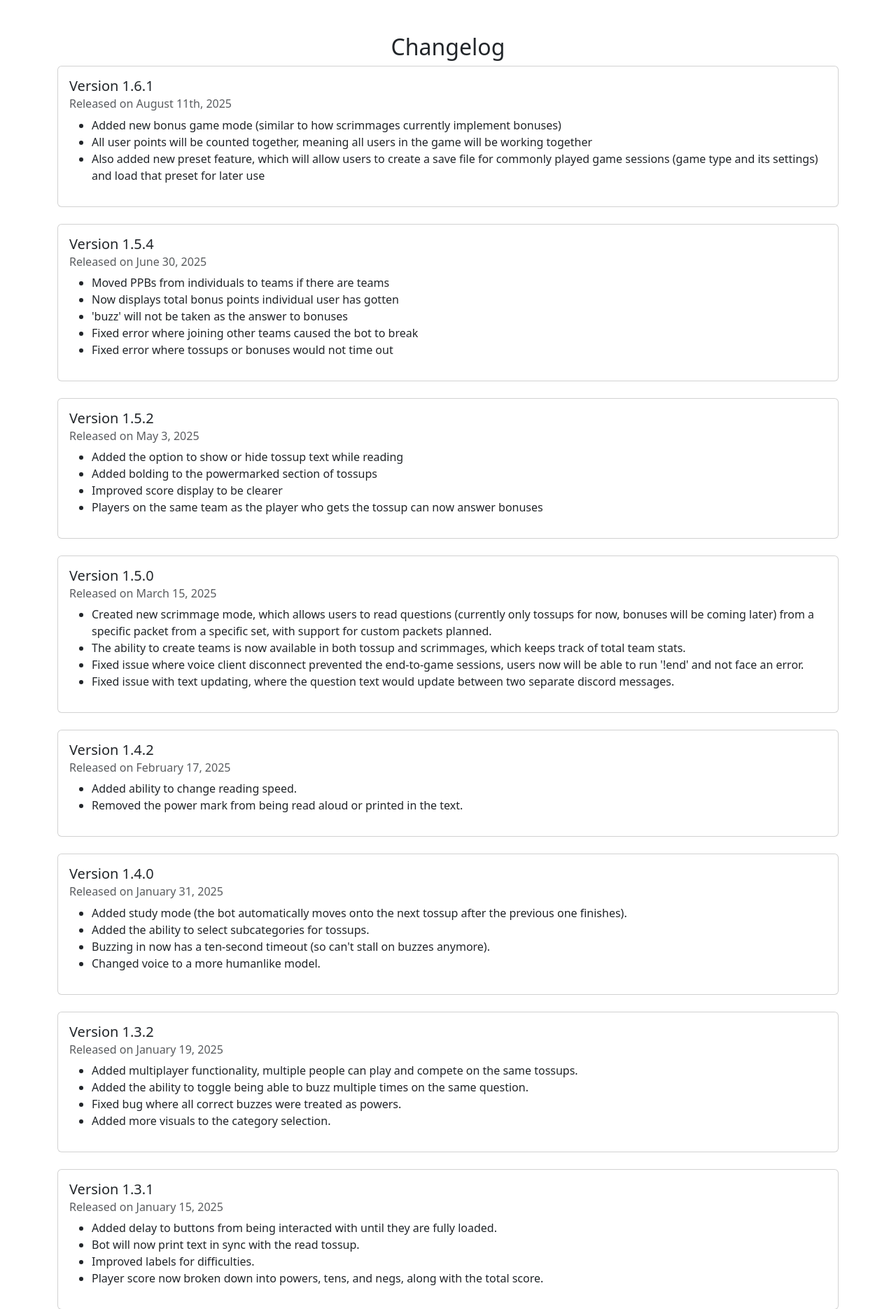
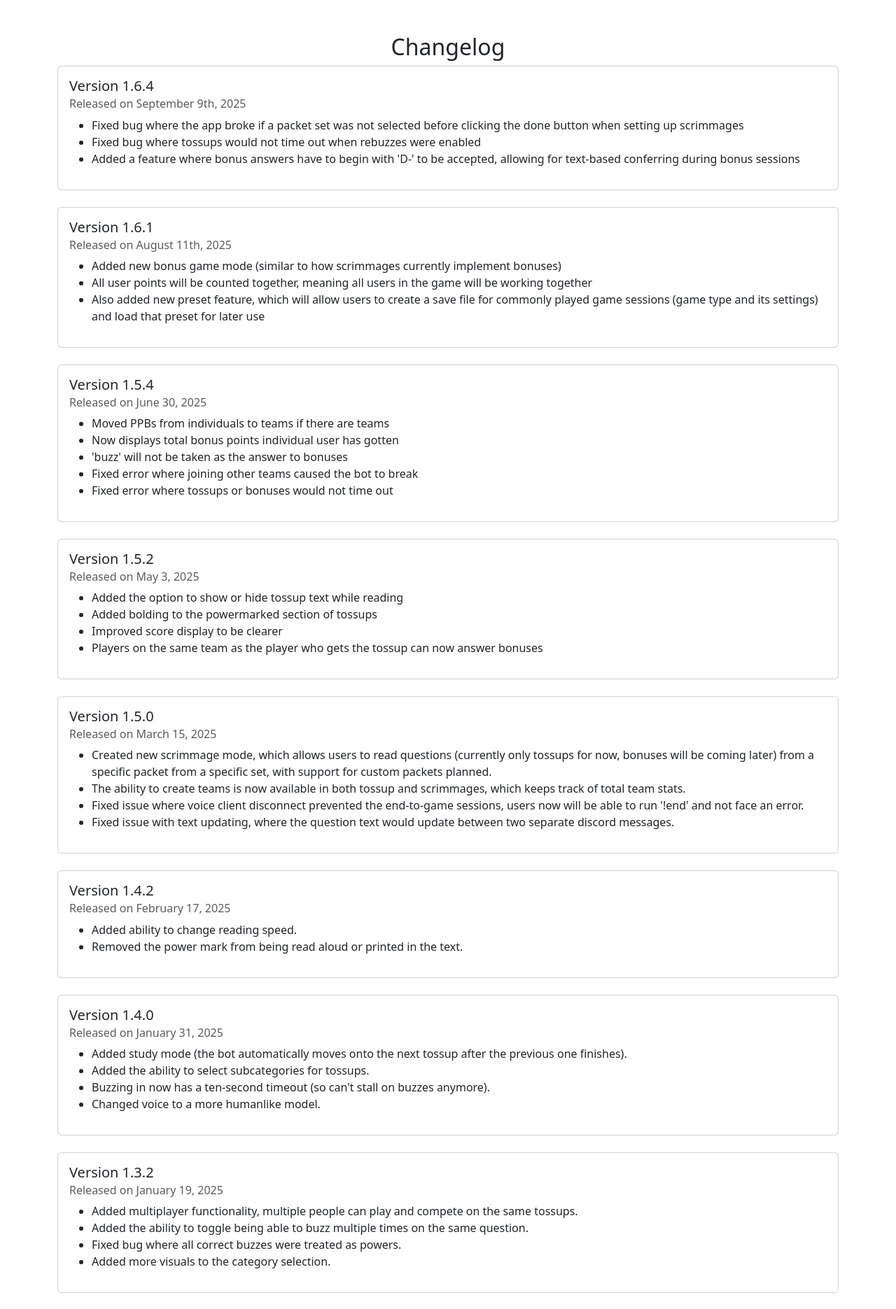
Before and after one commit to onetwothreefourfivesixe/QBVReader-Web, a Flask app: page /changelog in a window 1280 px wide. Shown: the part 56-1927 px from the top of the page at 70% size. Run offline with Flask 3, Linux system fonts and the light colour scheme.

Commit message:
added 1.64

```diff
--- a/templates/changelog.html
+++ b/templates/changelog.html
@@ -52,6 +52,20 @@
     <!-- Version Cards -->
     <div class="container mt-5">
         <h2 class="text-center">Changelog</h2>
+        <div class="card mb-4">
+            <div class="card-body">
+                <h5 class="card-title">Version 1.6.4</h5>
+                <h6 class="card-subtitle mb-2 text-muted">Released on September 9th, 2025</h6>
+                <ul>
+                    <li>Fixed bug where the app broke if a packet set was not selected before clicking the done button
+                        when setting up scrimmages</li>
+                    <li>Fixed bug where tossups would not time out when rebuzzes were enabled
+                    </li>
+                    <li>Added a feature where bonus answers have to begin with 'D-' to be accepted, allowing for
+                        text-based conferring during bonus sessions</li>
+                </ul>
+            </div>
+        </div>
         <div class="card mb-4">
             <div class="card-body">
                 <h5 class="card-title">Version 1.6.1</h5>
```
